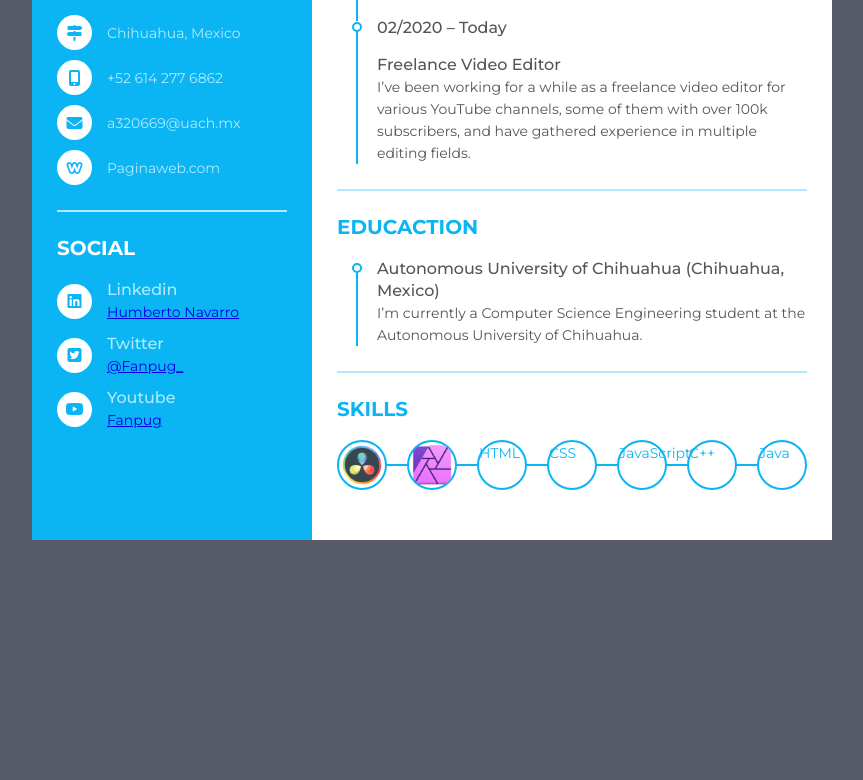
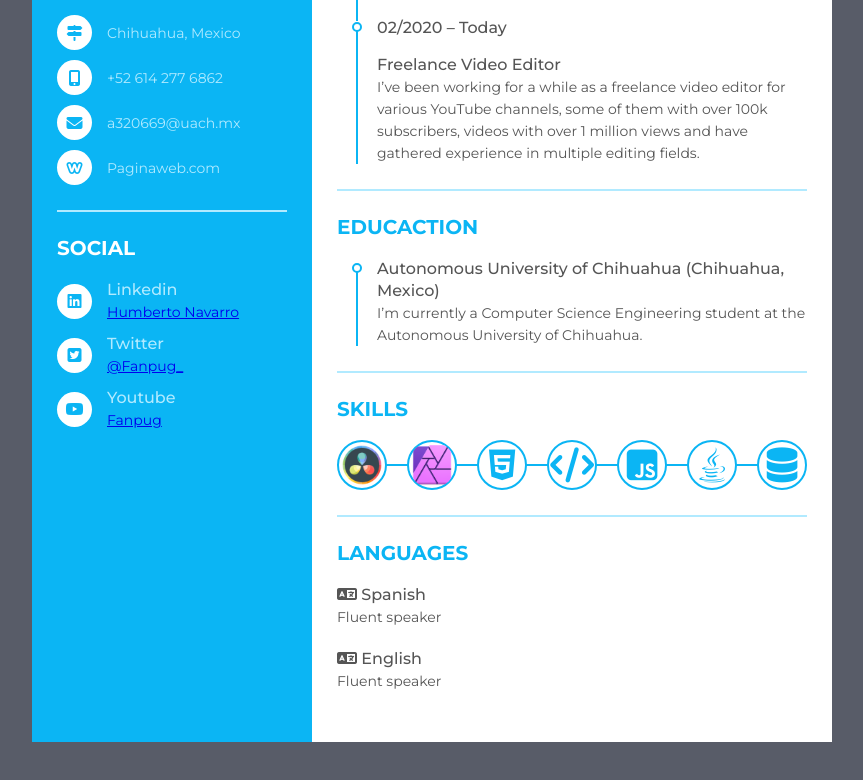
Before and after one commit to fanpug/Curriculum-Vitae, a plain HTML site: page index.html in a window 1280 px wide. Shown: the part 496-1276 px from the top of the page, without its empty margins (208-1071 px from the left). Before the commit the page ends 1086 px from the top, so only its background shows below. Drawn offline with Linux system fonts and the light colour scheme.

Commit message:
Se agregan las habilidades y los idiomas del curriculo

```diff
--- a/css/styles.css
+++ b/css/styles.css
@@ -26,7 +26,6 @@ body {
   font-size: 16px;
 }
 
-
 .curriculum {
   width: 800px;
   height: auto;
@@ -53,39 +52,39 @@ body {
   padding: 0 25px;
 }
 
-.curriculum .title{
+.curriculum .title {
   margin-bottom: 20px;
 }
 
-.curriculum .curriculum_izquierda .negritas{
+.curriculum .curriculum_izquierda .negritas {
   color: #fff;
 }
 
-.curriculum .curriculum_izquierda .normal{
+.curriculum .curriculum_izquierda .normal {
   color: #b1eaff;
 }
 
-.curriculum .curriculum_item{
+.curriculum .curriculum_item {
   padding: 25px 0;
   border-bottom: 2px solid #b1eaff;
 }
 
 .curriculum .curriculum_izquierda .curriculum_item:last-child,
-.curriculum .curriculum_derecha .curriculum_item:last-child{
+.curriculum .curriculum_derecha .curriculum_item:last-child {
   border-bottom: 0px;
 }
 
-.curriculum .curriculum_izquierda ul li{
+.curriculum .curriculum_izquierda ul li {
   display: flex;
   align-items: center;
   margin-bottom: 10px;
 }
 
-.curriculum .curriculum_izquierda ul li:last-child{
+.curriculum .curriculum_izquierda ul li:last-child {
   margin-bottom: 0px;
 }
 
-.curriculum .curriculum_izquierda ul li .icono{
+.curriculum .curriculum_izquierda ul li .icono {
   width: 35px;
   height: 35px;
   background: #fff;
@@ -96,53 +95,54 @@ body {
   position: relative;
 }
 
-.curriculum .icono i{
+.curriculum .icono i,
+.curriculum .curriculum_derecha .curriculum_habilidades ul li i {
   position: absolute;
   top: 50%;
   left: 50%;
   transform: translate(-50%, -50%);
 }
 
-.curriculum .curriculum_izquierda ul li .datos{
+.curriculum .curriculum_izquierda ul li .datos {
   color: #b1eaff;
 }
 
-.curriculum .curriculum_derecha{
+.curriculum .curriculum_derecha {
   width: 520px;
   background: #fff;
   padding: 25px;
 }
 
-.curriculum .curriculum_derecha .negritas{
+.curriculum .curriculum_derecha .negritas {
   color: #0bb5f4;
 }
 
 .curriculum .curriculum_derecha .curriculum_experiencia ul,
-.curriculum .curriculum_derecha .curriculum_educacion ul{
+.curriculum .curriculum_derecha .curriculum_educacion ul {
   padding-left: 40px;
   overflow: hidden;
 }
 
-.curriculum .curriculum_derecha ul li{
+.curriculum .curriculum_derecha ul li {
   position: relative;
 }
 
-.curriculum .curriculum_derecha ul li .fecha{
+.curriculum .curriculum_derecha ul li .fecha {
   font-size: 16px;
   font-weight: 500;
   margin-bottom: 15px;
 }
 
-.curriculum .curriculum_derecha ul li .info{
+.curriculum .curriculum_derecha ul li .info {
   margin-bottom: 20px;
 }
 
-.curriculum .curriculum_derecha ul li:last-child .info{
+.curriculum .curriculum_derecha ul li:last-child .info {
   margin-bottom: 0;
 }
 
 .curriculum .curriculum_derecha .curriculum_experiencia ul li:before,
-.curriculum .curriculum_derecha .curriculum_educacion ul li:before{
+.curriculum .curriculum_derecha .curriculum_educacion ul li:before {
   content: "";
   position: absolute;
   top: 5px;
@@ -151,11 +151,10 @@ body {
   height: 6px;
   border-radius: 50%;
   border: 2px solid #0bb5f4;
-
 }
 
 .curriculum .curriculum_derecha .curriculum_experiencia ul li:after,
-.curriculum .curriculum_derecha .curriculum_educacion ul li:after{
+.curriculum .curriculum_derecha .curriculum_educacion ul li:after {
   content: "";
   position: absolute;
   top: 14px;
@@ -179,6 +178,11 @@ body {
   color: #0bb5f4;
 }
 
+.curriculum .curriculum_derecha .curriculum_habilidades ul li i {
+  font-size: 35px;
+  position: relative;
+}
+
 .curriculum .curriculum_derecha .curriculum_habilidades ul li:before {
   content: "";
   position: absolute;
@@ -193,6 +197,6 @@ body {
   display: none;
 }
 
-.curriculum .curriculum_derecha .curriculum_habilidades .curriculum_img{
+.curriculum .curriculum_derecha .curriculum_habilidades .curriculum_img {
   border-radius: 48%;
 }
--- a/index.html
+++ b/index.html
@@ -5,7 +5,7 @@
   <meta charset="utf-8">
   <title>Humberto Navarro</title>
   <link rel="stylesheet" href="./css/styles.css">
-  <script src="https://kit.fontawesome.com/b99e675b6e.js"></script>
+  <script src="https://kit.fontawesome.com/2bbc1972ac.js" crossorigin="anonymous"></script>
 </head>
 
 <body>
@@ -127,7 +127,7 @@
               <p class="semi-negritas">Freelance Video Editor</p>
               <p>I’ve been working for a while as a freelance video editor for
                 various YouTube channels, some of them with over 100k
-                subscribers, and have gathered experience in multiple
+                subscribers, videos with over 1 million views and have gathered experience in multiple
                 editing fields.</p>
             </div>
           </li>
@@ -161,28 +161,38 @@
             <img src="./img/affinity_photo.ico" class="curriculum_img" alt="dav_res_ico" width="46" height="46">
           </li>
           <li>
-            <div class="nombre_habilidad">
-              HTML
+            <i class="fab fa-html5"></i>
+          </li>
+          <li>
+            <i class="fas fa-code"></i>
+          </li>
+          <li>
+            <i class="fab fa-js-square"></i>
+          </li>
+          <li>
+            <i class="fab fa-java"></i>
+          </li>
+          <li>
+            <i class="fas fa-database"></i>
+          </li>
+        </ul>
+      </div>
+
+      <div class="curriculum_item curriculum_idiomas">
+        <div class="title">
+          <p class="negritas">Languages</p>
+        </div>
+        <ul>
+          <li>
+            <div class="info">
+              <p class="semi-negritas"><i class="fas fa-language"></i> Spanish</p>
+              <p>Fluent speaker</p>
             </div>
           </li>
           <li>
-            <div class="nombre_habilidad">
-              CSS
-            </div>
-          </li>
-          <li>
-            <div class="nombre_habilidad">
-              JavaScript
-            </div>
-          </li>
-          <li>
-            <div class="nombre_habilidad">
-              C++
-            </div>
-          </li>
-          <li>
-            <div class="nombre_habilidad">
-              Java
+            <div class="info">
+              <p class="semi-negritas"><i class="fas fa-language"></i> English</p>
+              <p>Fluent speaker</p>
             </div>
           </li>
         </ul>
```
